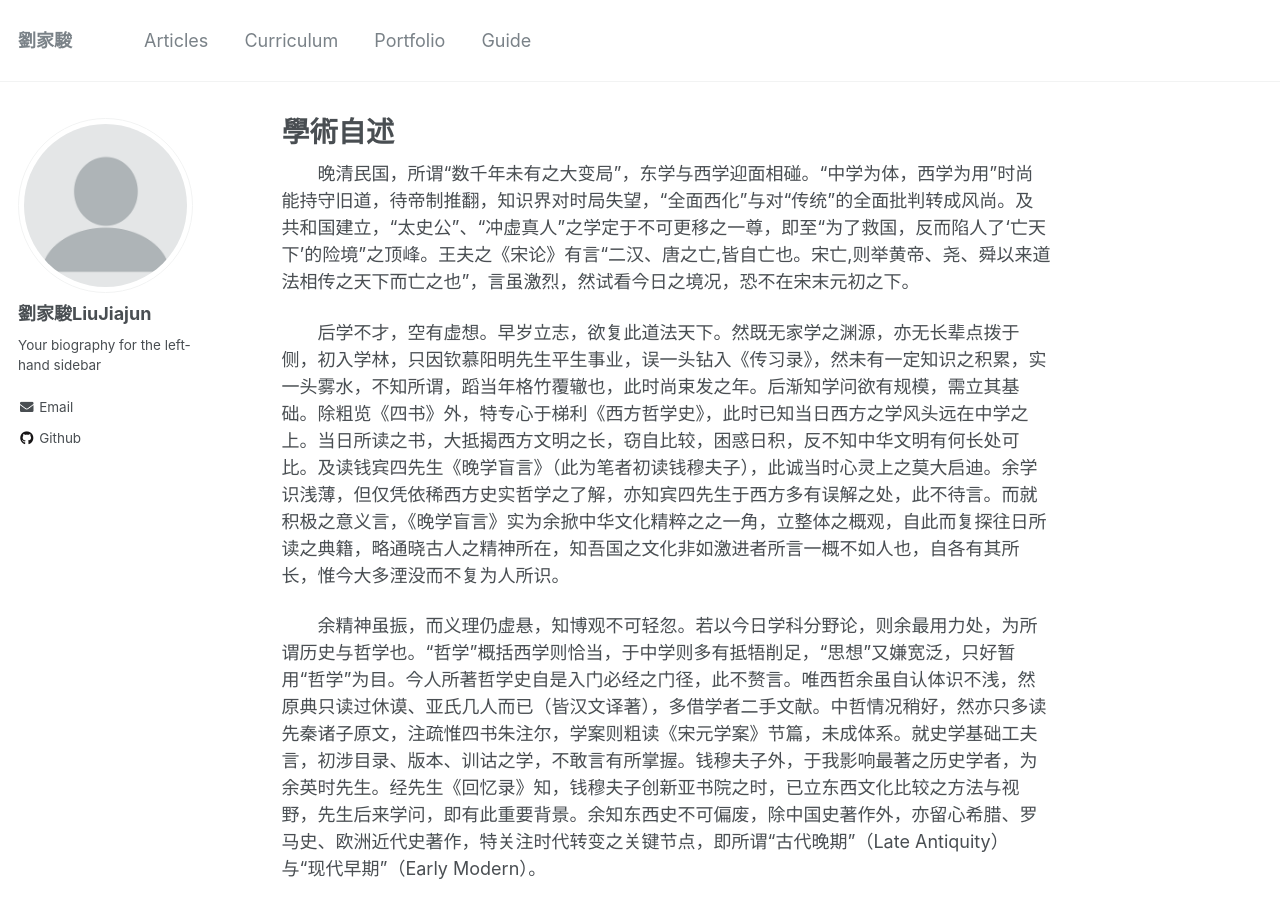
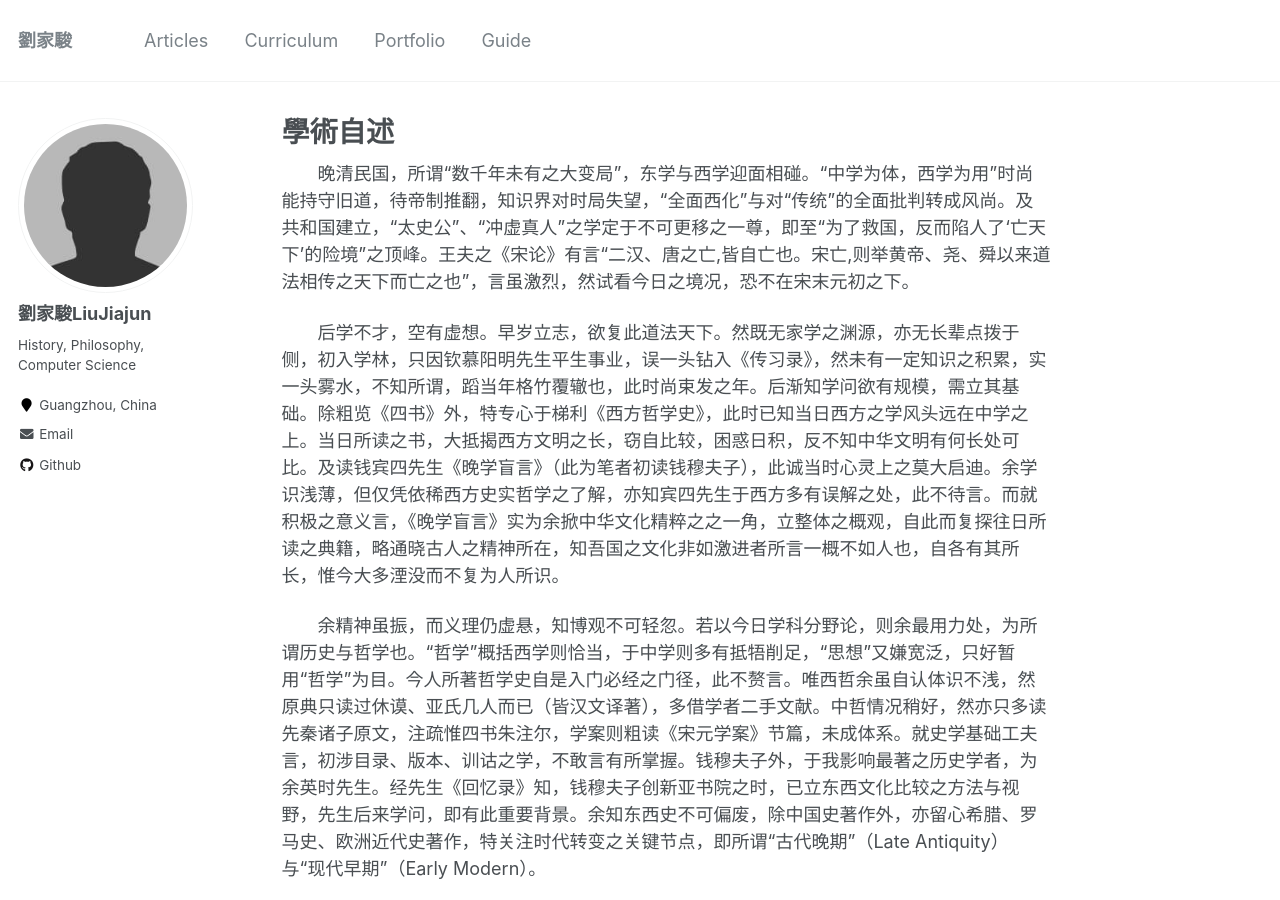
Before and after one commit to Leon-Liu228/Leon-Liu228.github.io, a Jekyll site: the page built from _pages/about.md, in a window 1280 px wide and 900 px high. Built offline with Jekyll 4.4.1, drawn with Linux system fonts in a browser that asks for light colours.

Commit message:
Add files via upload

```diff
--- a/_config.yml
+++ b/_config.yml
@@ -81,9 +81,9 @@ analytics:
 # Site Author
 author:
   name             : "劉家駿LiuJiajun"
-  avatar           : "profile.png"
-  bio              : "Your biography for the left-hand sidebar"
-  location         :
+  avatar           : "bio-photo.jpg"
+  bio              : "History, Philosophy, Computer Science"
+  location         : "Guangzhou, China"
   employer         :
   pubmed           :
   googlescholar    :
```
